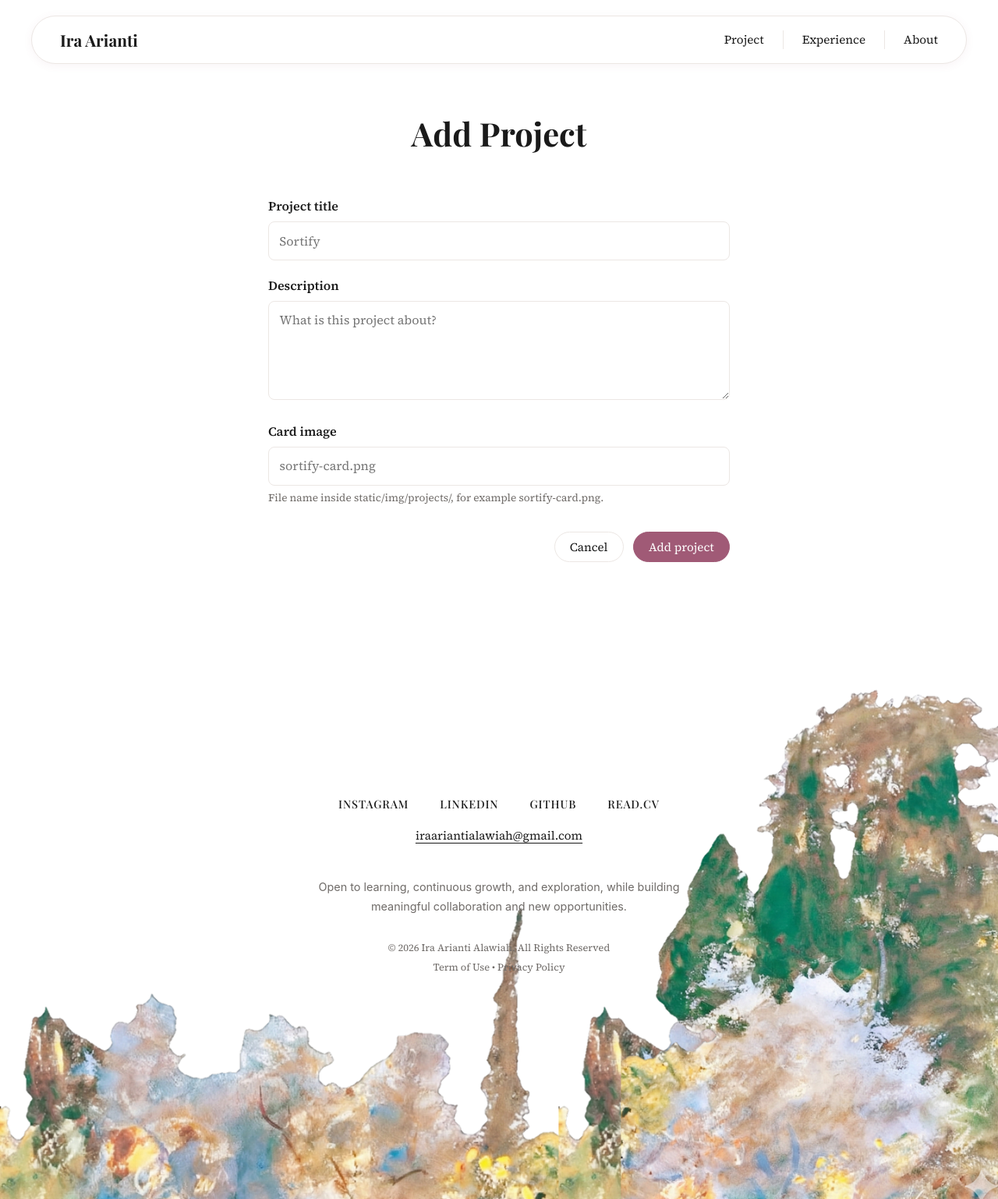
After one commit to raa-arianti/myportofolio, a Django app: page /projects/add/ in a window 1280 px wide. The commit adds this page. Shown: the whole page at 78% size. Run offline with Django 5.2, Linux system fonts and the light colour scheme.

Commit message:
feat: add project creation form with CSRF-protected ModelForm
Adds ProjectForm with a clean_thumbnail check so only existing card images are accepted, the create_project view and route, a reusable projects_form.html template, success messages rendered in base.html, and shared button and form styles. Site owner data is now defined once as SITE_OWNER in views.py.

Co-Authored-By: Claude Opus 5 <noreply@anthropic.com>

```diff
--- /dev/null
+++ b/main/forms.py
@@ -0,0 +1,36 @@
+from django import forms
+from django.contrib.staticfiles import finders
+
+from main.models import Project
+
+
+class ProjectForm(forms.ModelForm):
+    class Meta:
+        model = Project
+        fields = ["title", "description", "thumbnail"]
+        labels = {
+            "title": "Project title",
+            "description": "Description",
+            "thumbnail": "Card image",
+        }
+        help_texts = {
+            "thumbnail": "File name inside static/img/projects/, for example sortify-card.png.",
+        }
+        widgets = {
+            "title": forms.TextInput(attrs={"placeholder": "Sortify"}),
+            "description": forms.Textarea(
+                attrs={"placeholder": "What is this project about?", "rows": 4}
+            ),
+            "thumbnail": forms.TextInput(attrs={"placeholder": "sortify-card.png"}),
+        }
+
+    def clean_thumbnail(self):
+        """Tolak nama file yang tidak ada, supaya kartu tidak tampil dengan gambar rusak."""
+        name = self.cleaned_data["thumbnail"].strip()
+        if "/" in name or "\\" in name:
+            raise forms.ValidationError("Enter only the file name, without a folder.")
+        if not finders.find(f"img/projects/{name}"):
+            raise forms.ValidationError(
+                f"No image named {name} was found in static/img/projects/."
+            )
+        return name
--- a/main/urls.py
+++ b/main/urls.py
@@ -1,6 +1,6 @@
 from django.urls import path
 
-from main.views import show_main, show_experience, show_projects
+from main.views import create_project, show_experience, show_main, show_projects
 
 app_name = "main"
 
@@ -8,4 +8,5 @@ urlpatterns = [
     path("", show_main, name="show_main"),
     path("experience/", show_experience, name="show_experience"),
     path("projects/", show_projects, name="show_projects"),
+    path("projects/add/", create_project, name="create_project"),
 ]
--- a/main/views.py
+++ b/main/views.py
@@ -1,12 +1,21 @@
-from django.shortcuts import render
+from django.contrib import messages
+from django.shortcuts import redirect, render
+from django.urls import reverse
 
+from main.forms import ProjectForm
 from main.models import Experience, Project
+
+# Dipakai base.html (navbar, footer, judul tab) di setiap halaman, jadi ditulis sekali
+# di sini lalu disebarkan ke context tiap view dengan **SITE_OWNER.
+SITE_OWNER = {
+    "name": "Ira Arianti Alawiah",
+    "brand_name": "Ira Arianti",
+}
 
 
 def show_main(request):
     context = {
-        "name": "Ira Arianti Alawiah",
-        "brand_name": "Ira Arianti",
+        **SITE_OWNER,
         "nickname": "Ira",
         "npm": "2506551775",
         "role": "CS Student at Universitas Indonesia",
@@ -21,8 +30,7 @@ def show_main(request):
 
 def show_experience(request):
     context = {
-        "name": "Ira Arianti Alawiah",
-        "brand_name": "Ira Arianti",
+        **SITE_OWNER,
         "experience_list": Experience.objects.all(),
     }
     return render(request, "experience.html", context)
@@ -30,8 +38,24 @@ def show_experience(request):
 
 def show_projects(request):
     context = {
-        "name": "Ira Arianti Alawiah",
-        "brand_name": "Ira Arianti",
+        **SITE_OWNER,
         "project_list": Project.objects.all(),
     }
     return render(request, "projects.html", context)
+
+
+def create_project(request):
+    form = ProjectForm(request.POST or None)
+    if request.method == "POST" and form.is_valid():
+        form.save()
+        messages.success(request, "Project added successfully.")
+        return redirect("main:show_projects")
+
+    context = {
+        **SITE_OWNER,
+        "form": form,
+        "page_title": "Add Project",
+        "submit_label": "Add project",
+        "cancel_url": reverse("main:show_projects"),
+    }
+    return render(request, "projects_form.html", context)
--- a/static/css/style.css
+++ b/static/css/style.css
@@ -554,6 +554,131 @@ html {
 }
 
 /* ==========================================================================
+   TOMBOL, FORM, DAN PESAN
+   Mulai Tutorial 03. Tombol memakai --accent-dark, bukan --accent, karena pink
+   --accent terlalu pucat untuk teks putih.
+   ========================================================================== */
+
+.button {
+    display: inline-flex;
+    align-items: center;
+    justify-content: center;
+    gap: 0.4rem;
+    padding: 0.6rem 1.2rem;
+    border: 1px solid var(--accent-dark);
+    border-radius: 999px;
+    background-color: var(--accent-dark);
+    color: var(--paper);
+    font: inherit;
+    font-size: 0.95rem;
+    line-height: 1.2;
+    text-decoration: none;
+    cursor: pointer;
+    transition: background-color 0.2s ease, border-color 0.2s ease, color 0.2s ease;
+}
+
+.button:hover {
+    background-color: var(--ink);
+    border-color: var(--ink);
+}
+
+.button-secondary {
+    background-color: transparent;
+    border-color: var(--line);
+    color: var(--ink);
+}
+
+.button-secondary:hover {
+    background-color: var(--accent);
+    border-color: var(--accent);
+    color: var(--ink);
+}
+
+.button-danger {
+    background-color: #b42318;
+    border-color: #b42318;
+}
+
+.button-danger:hover {
+    background-color: #8f1c13;
+    border-color: #8f1c13;
+}
+
+.projects-add {
+    margin-top: 1.5rem;
+}
+
+.flash-messages {
+    margin-top: 1rem;
+}
+
+.flash {
+    padding: 0.75rem 1.25rem;
+    border-radius: var(--radius);
+    background-color: var(--accent);
+    text-align: center;
+}
+
+.form-section {
+    padding: 4rem 0 5rem;
+}
+
+.form-container {
+    max-width: 40rem;
+}
+
+.form-group {
+    margin-bottom: 1.25rem;
+}
+
+.form-group label {
+    display: block;
+    margin-bottom: 0.4rem;
+    font-weight: 600;
+}
+
+.form-group input,
+.form-group textarea,
+.form-group select {
+    width: 100%;
+    padding: 0.7rem 0.85rem;
+    border: 1px solid var(--line);
+    border-radius: var(--radius-sm);
+    background-color: var(--paper);
+    color: var(--ink);
+    font: inherit;
+}
+
+.form-group input:focus,
+.form-group textarea:focus,
+.form-group select:focus {
+    outline: 2px solid var(--accent-dark);
+    outline-offset: 1px;
+    border-color: var(--accent-dark);
+}
+
+.form-help,
+.form-error {
+    margin-top: 0.35rem;
+    font-size: 0.85rem;
+}
+
+.form-help {
+    color: var(--text-muted);
+}
+
+.form-error {
+    color: #b42318;
+}
+
+.form-actions {
+    display: flex;
+    justify-content: flex-end;
+    gap: 0.75rem;
+    margin-top: 2rem;
+}
+
+/* ==========================================================================
    RESPONSIF - TABLET
    Grid tiga kolom mulai terlalu sempit di bawah ~820px: tiap kolom hanya
    tersisa sekitar 170px sementara ikonnya sendiri sudah 132px, sehingga
--- a/templates/base.html
+++ b/templates/base.html
@@ -22,6 +22,15 @@
             </nav>
         </div>
     </header>
+
+    {# Pesan sukses dari messages.success() di view, misalnya setelah menambah proyek. #}
+    {% if messages %}
+        <div class="container flash-messages" role="status">
+            {% for message in messages %}
+                <p class="flash">{{ message }}</p>
+            {% endfor %}
+        </div>
+    {% endif %}
 
     {% block content %}{% endblock content %}
 
--- a/templates/projects.html
+++ b/templates/projects.html
@@ -15,6 +15,7 @@
                         A collection of ideas, explorations, and things I&rsquo;ve built.
                         Each project is a small step in my learning journey.
                     </p>
+                    <a href="{% url 'main:create_project' %}" class="button projects-add">Add project</a>
                 </header>
 
                 <div class="projects-grid">
--- /dev/null
+++ b/templates/projects_form.html
@@ -0,0 +1,47 @@
+{% extends "base.html" %}
+
+{% block meta %}
+    <title>{{ page_title }} - {{ name }}</title>
+{% endblock meta %}
+
+{% block content %}
+    <main>
+        <section class="form-section">
+            <div class="container form-container">
+
+                <header class="projects-head">
+                    <h1>{{ page_title }}</h1>
+                </header>
+
+                {# Tanpa atribut action, form dikirim ke URL halaman ini sendiri, #}
+                {# jadi template yang sama bisa dipakai untuk tambah maupun ubah data. #}
+                <form method="post" class="entry-form">
+                    {% csrf_token %}
+
+                    {% for error in form.non_field_errors %}
+                        <p class="form-error">{{ error }}</p>
+                    {% endfor %}
+
+                    {% for field in form %}
+                        <div class="form-group">
+                            <label for="{{ field.id_for_label }}">{{ field.label }}</label>
+                            {{ field }}
+                            {% if field.help_text %}
+                                <p class="form-help">{{ field.help_text }}</p>
+                            {% endif %}
+                            {% for error in field.errors %}
+                                <p class="form-error">{{ error }}</p>
+                            {% endfor %}
+                        </div>
+                    {% endfor %}
+
+                    <div class="form-actions">
+                        <a href="{{ cancel_url }}" class="button button-secondary">Cancel</a>
+                        <button type="submit" class="button">{{ submit_label }}</button>
+                    </div>
+                </form>
+
+            </div>
+        </section>
+    </main>
+{% endblock content %}
```
Also changed, not shown: portofolio/settings.py (+7 -0 lines).
